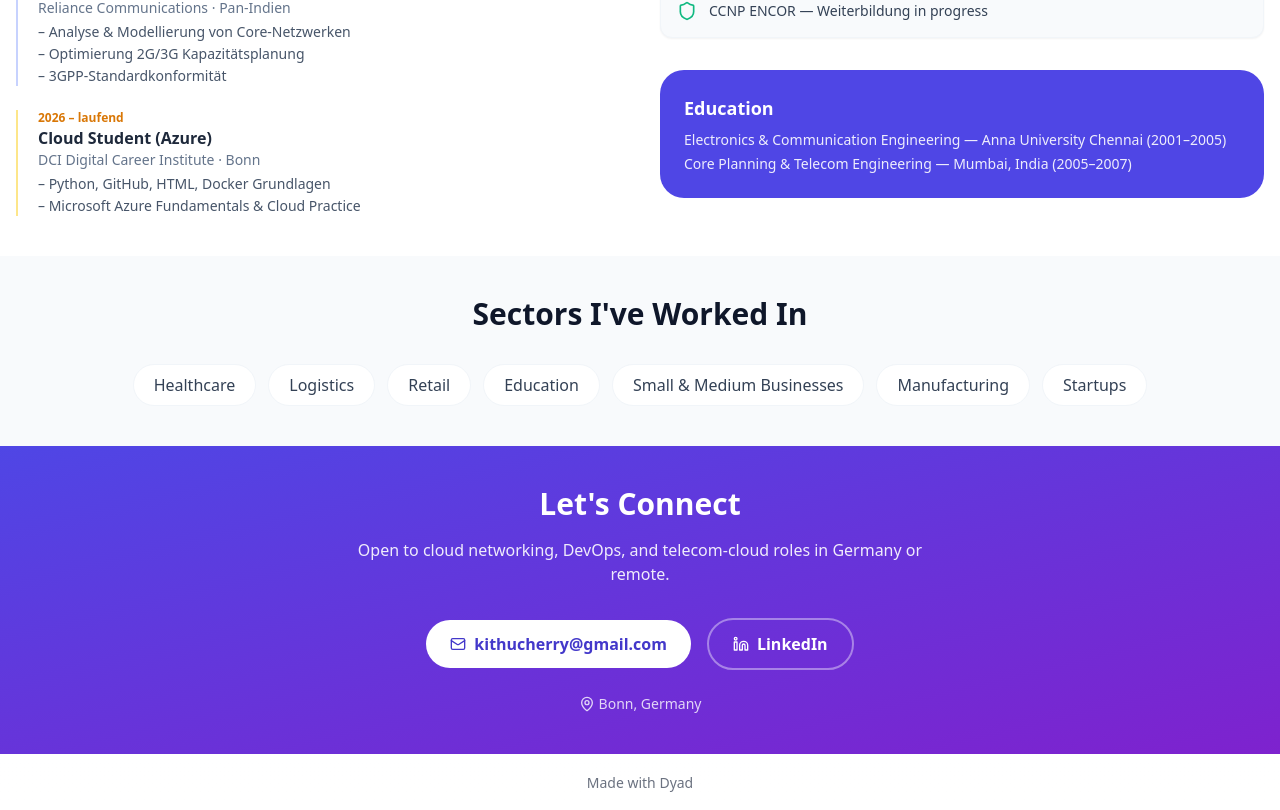
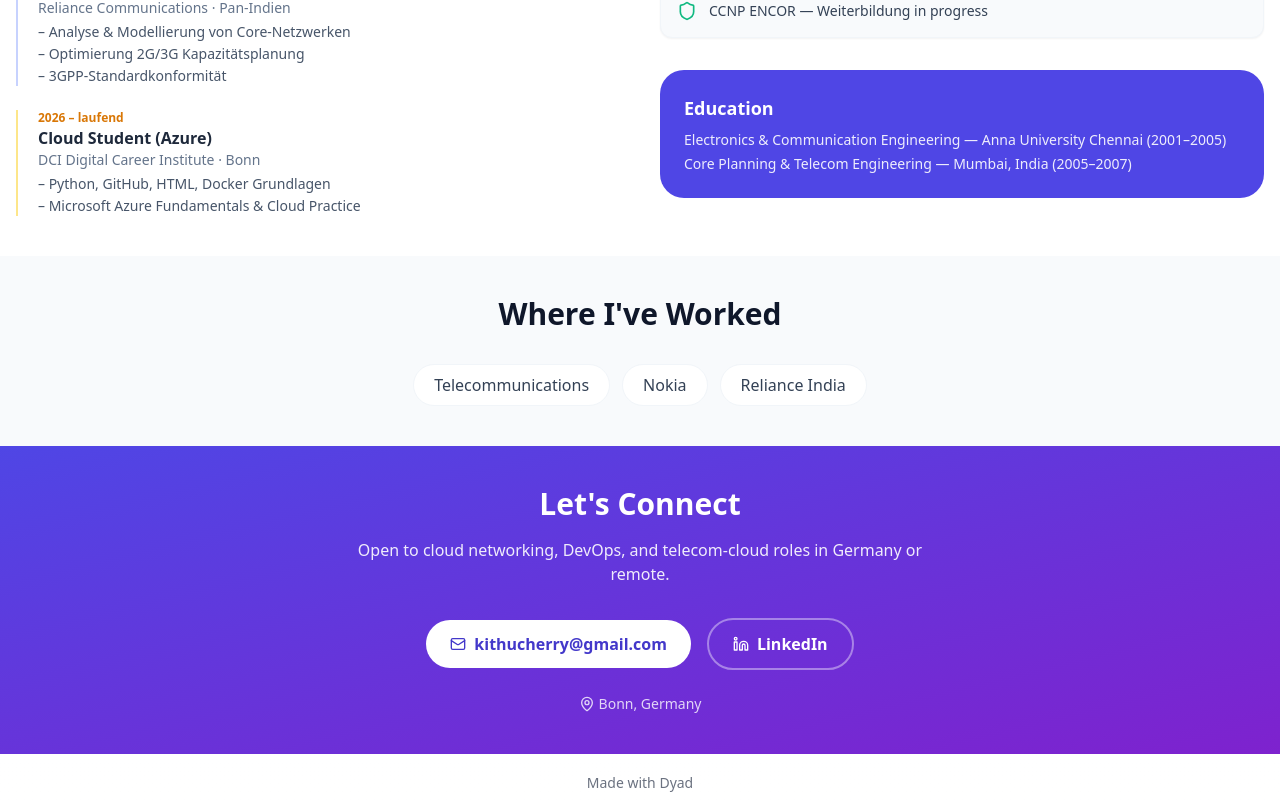
Before and after one commit to Kiruthiga-Thirunavukkarasu/kiruthiga-thirunavukkarasu-portfolio, a React (Vite) app: page / in a window 1280 px wide. Shown: the part 3425-4235 px from the top of the page. Built offline with nearby package versions, Linux system fonts and the light colour scheme.

Commit message:
[dyad] Fixed industries list - wrote 1 file(s)

```diff
--- a/src/pages/Index.tsx
+++ b/src/pages/Index.tsx
@@ -34,7 +34,7 @@ const services = [
   },
 ];
 
-const industries = ["Healthcare", "Logistics", "Retail", "Education", "Small & Medium Businesses", "Manufacturing", "Startups"];
+const industries = ["Telecommunications", "Nokia", "Reliance India"];
 
 const whyUs = [
   { title: "10+ Years Experience", desc: "Deep roots in complex enterprise networking and critical telco infrastructure." },
@@ -323,7 +323,7 @@ export default function Index() {
       {/* Industries */}
       <section id="industries" className="py-10 bg-slate-50">
         <div className="container mx-auto px-4 text-center">
-          <h2 className="text-3xl font-bold text-slate-900 mb-8">Sectors I've Worked In</h2>
+          <h2 className="text-3xl font-bold text-slate-900 mb-8">Where I've Worked</h2>
           <div className="flex flex-wrap justify-center gap-3">
             {industries.map((i) => (
               <span key={i} className="px-5 py-2 rounded-full bg-white text-slate-700 font-medium hover:bg-indigo-100 hover:text-indigo-700 transition-colors border border-slate-100">
```
